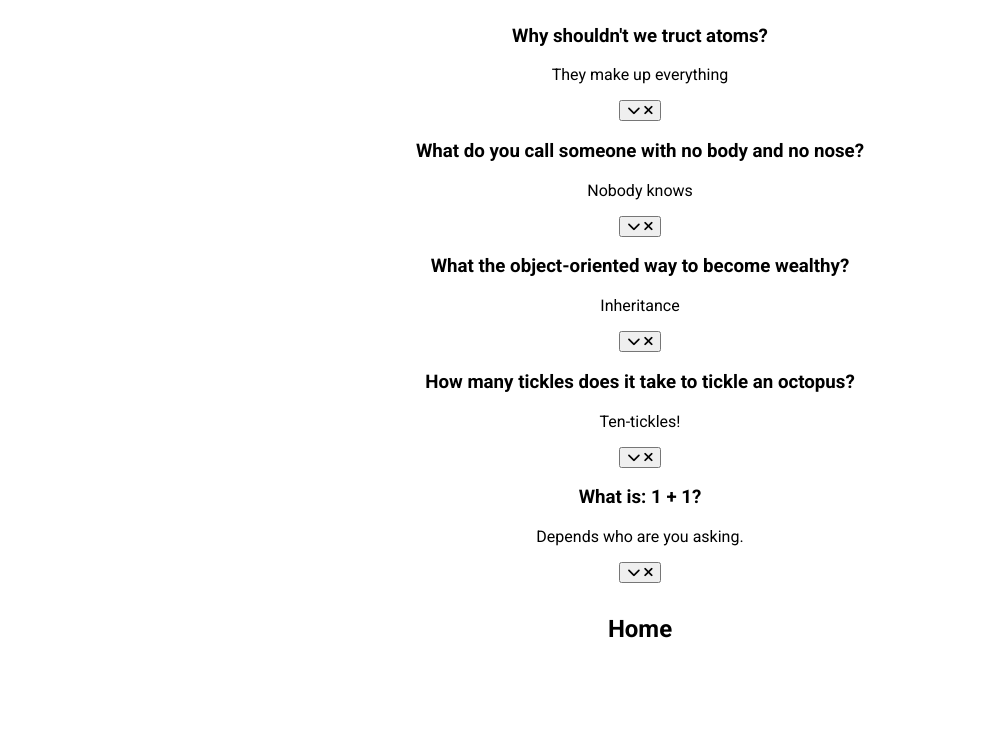
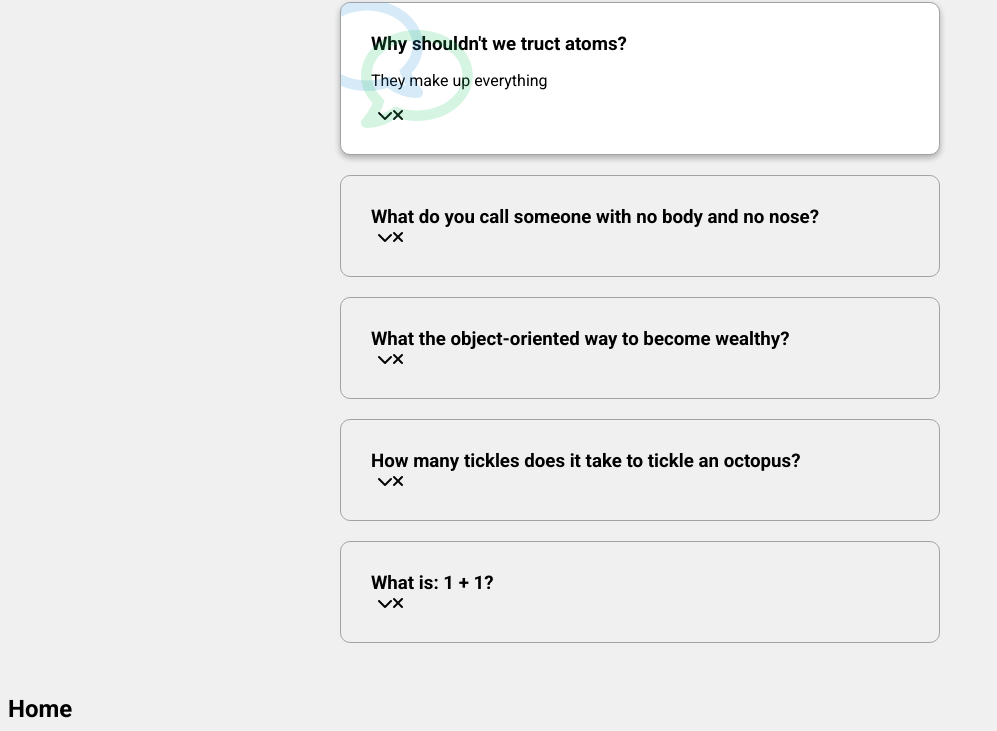
Before and after one commit to Inna-Mykytiuk/50, a website: page faqBoxes.html in a window 1280 px wide. Shown: the part 116-847 px from the top of the page, without its empty margins (0-997 px from the left). Before the commit the page ends 800 px from the top, so only its background shows below. Drawn offline with Linux system fonts and the light colour scheme.

Commit message:
add css styles

```diff
--- a/Sass/layouts/_faq-boxes.scss
+++ b/Sass/layouts/_faq-boxes.scss
@@ -1,11 +1,73 @@
 .faq-body {
-    display: flex;
-    flex-direction: column;
-    justify-content: center;
-    text-align: center;
-    align-items: center;
-    height: 100vh;
-    overflow: hidden;
-    margin: 0;
-    background-color: #fff;
+  background-color: #f0f0f0;
 }
+
+.main__faq-title {
+  margin: 50px 0 30px;
+  text-align: center;
+}
+
+.faq-container {
+  max-width: 600px;
+  margin: 0 auto;
+}
+
+.faq {
+  position: relative;
+  background-color: transparent;
+  border: 1px solid #9fa4a8;
+  border-radius: 10px;
+  margin: 20px 0;
+  padding: 30px;
+  overflow: hidden;
+  transition: 0.3s ease;
+}
+
+.faq.active {
+  background-color: #fff;
+  box-shadow: 0 3px 6px rgba(0, 0, 0, 0.2), 0 3px 6px rgba(0, 0, 0, 0.1);
+}
+
+.faq.active::before,
+.faq.active::after {
+  content: "\f075";
+  font-family: "Font Awesome 5 Free";
+  position: absolute;
+  color: #2ecc71;
+  opacity: 0.2;
+  font-size: 7rem;
+  top: 20px;
+  left: 20px;
+  z-index: 0;
+}
+
+.faq.active::before {
+  color: #3498db;
+  top: -10px;
+  left: -30px;
+  transform: rotateY(180deg);
+}
+
+.faq-title {
+  margin: 0 35px 0 0;
+}
+
+.faq-text {
+  display: none;
+  margin: 30 0 0;
+}
+
+.faq.active .faq-text {
+  display: block;
+}
+
+.faq-toggle {
+  display: flex;
+  justify-content: center;
+  align-items: center;
+  font-size: 16px;
+
+  background-color: transparent;
+  border: 0;
+  cursor: pointer;
+}
--- a/faqBoxes.html
+++ b/faqBoxes.html
@@ -16,7 +16,7 @@
 </head>
 
 <body class="faq-body">
-  <h1>Frequently  Asked Question</h1>
+  <h1 class="main__faq-title">Frequently  Asked Question</h1>
   <div class="faq-container">
     <div class="faq active">
       <h3 class="faq-title">Why shouldn't we truct atoms?</h3>
```
Also changed, not shown: css/main.css, css/main.min.css, 2 other files.
